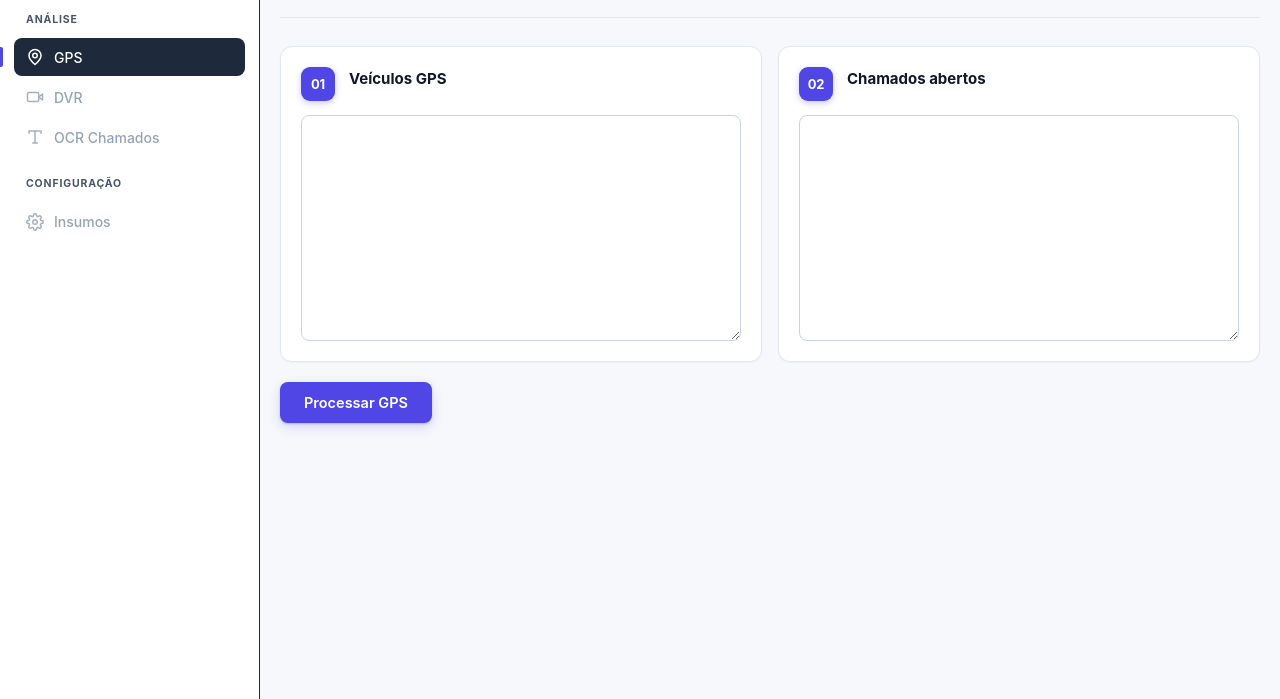
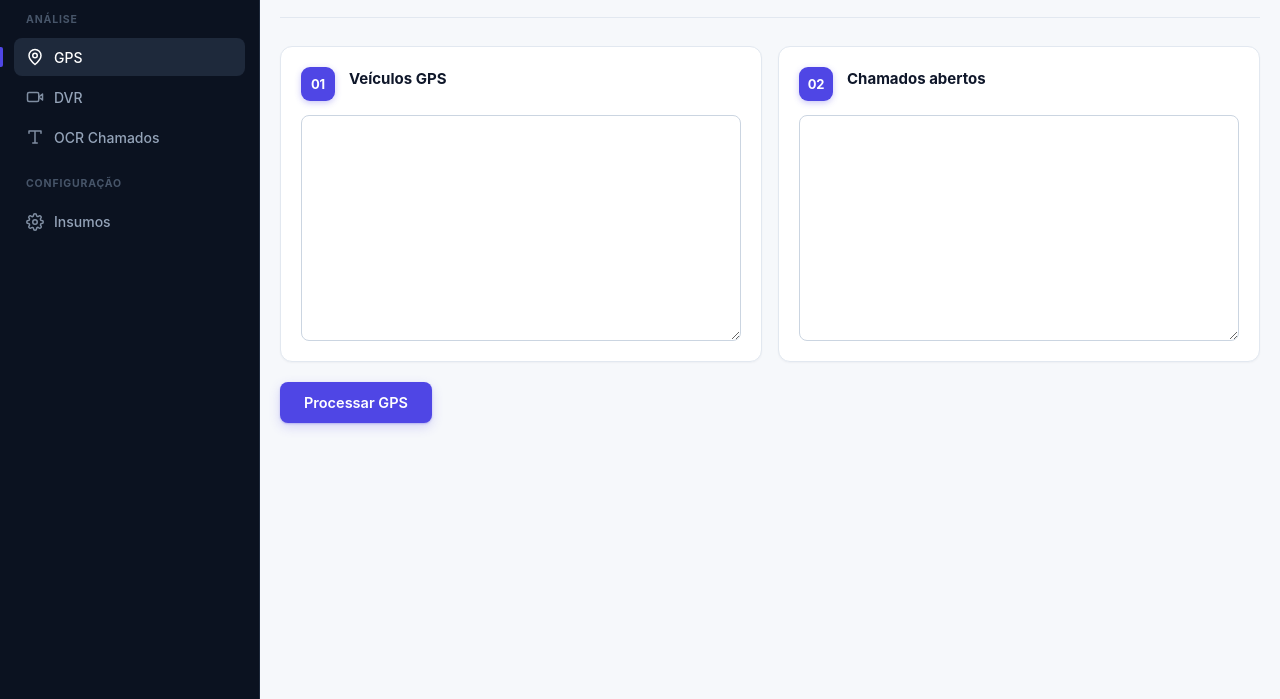
Before and after one commit to AlyssonLPdL/Parvi_Requisicoes, a plain HTML site: page index.html in a window 1280 px wide. Shown: the part 101-800 px from the top of the page. Drawn offline with Linux system fonts and the light colour scheme.

Commit message:
Change sidebar background color to dark

```diff
--- a/css/estilo.css
+++ b/css/estilo.css
@@ -2,7 +2,7 @@
    VARIÁVEIS
    ============================================ */
 :root {
-  --sidebar-bg: #fff;
+  --sidebar-bg: #0b1220;
   --sidebar-bg-hover: #1e293b;
   --sidebar-text: #94a3b8;
   --sidebar-text-hover: #e2e8f0;
```
